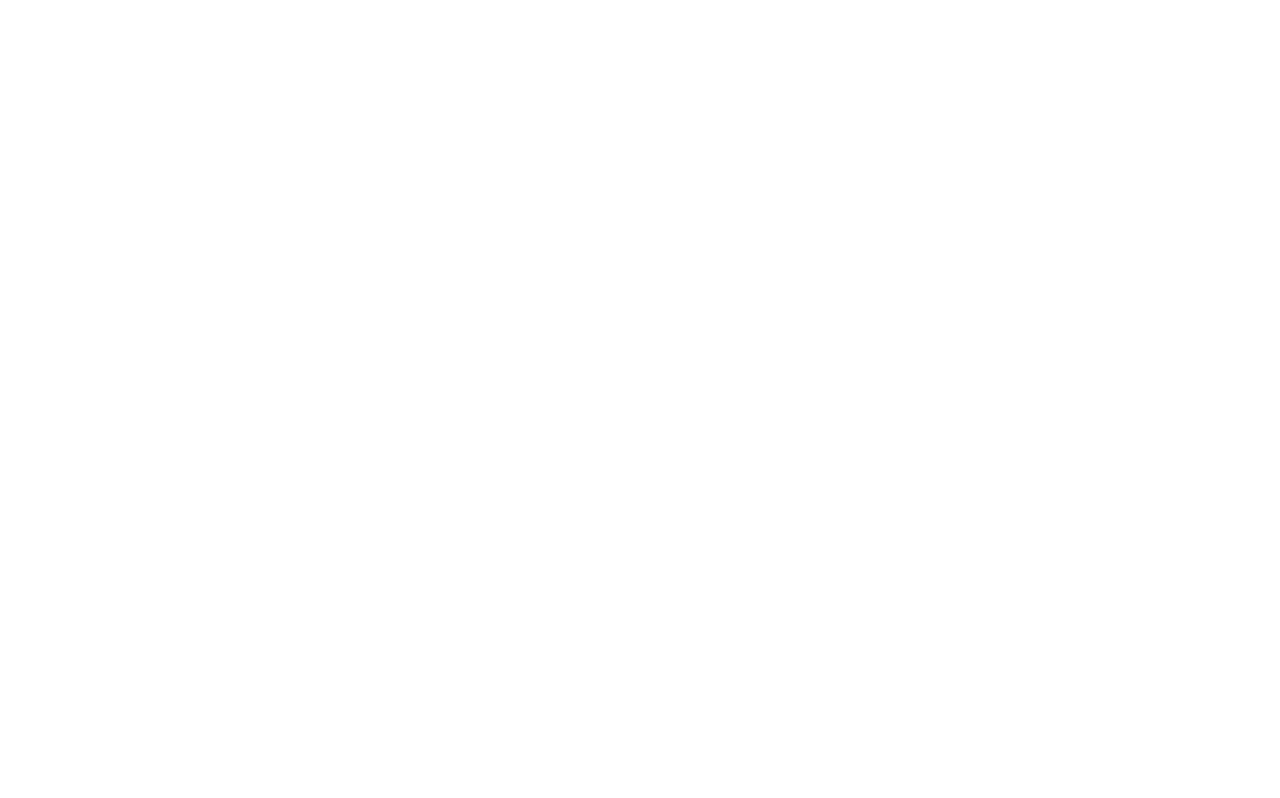
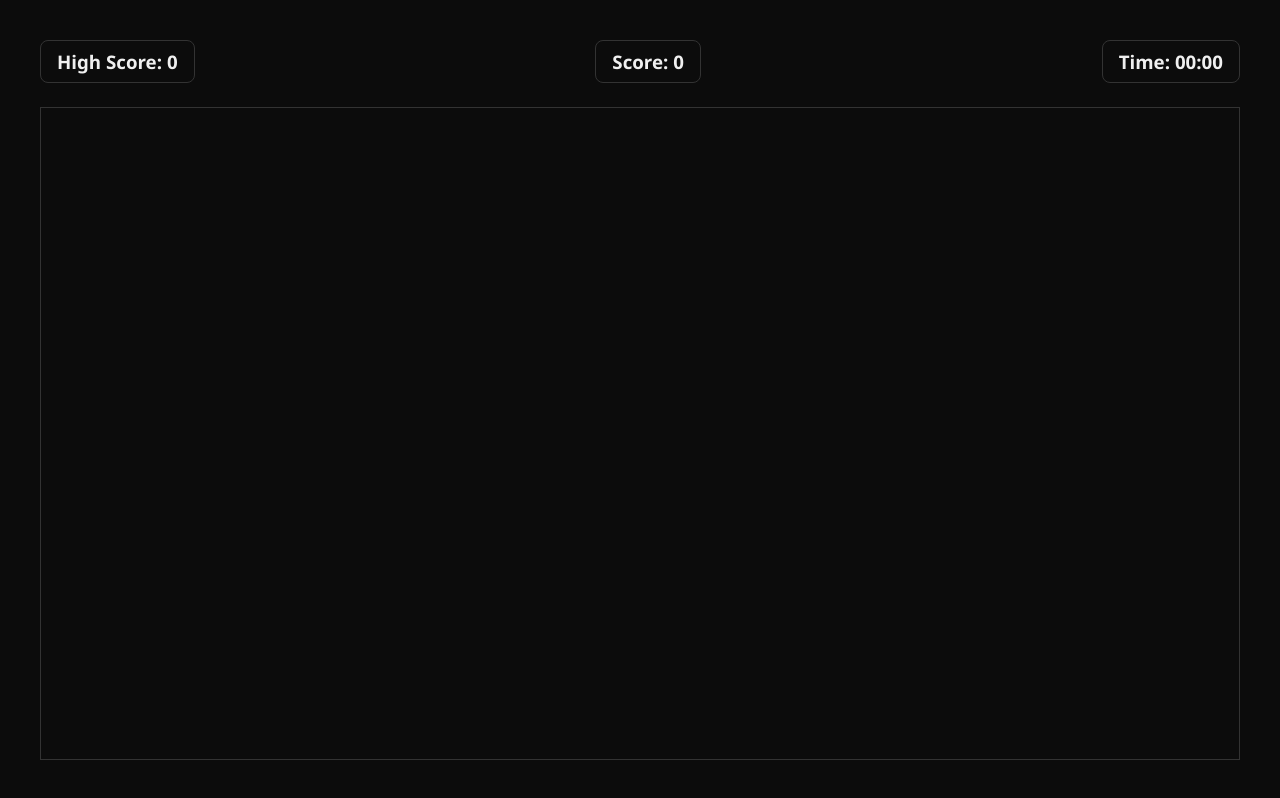
Before and after one commit to Yuvrajsinghko/Javascript-Domination, a plain HTML site: page SnakeGame/index.html in a window 1280 px wide. Drawn offline with Linux system fonts and the light colour scheme.

Commit message:
completes the desiging of the game board

```diff
--- a/SnakeGame/index.html
+++ b/SnakeGame/index.html
@@ -1,11 +1,27 @@
 <!DOCTYPE html>
 <html lang="en">
-<head>
-    <meta charset="UTF-8">
-    <meta name="viewport" content="width=device-width, initial-scale=1.0">
+  <head>
+    <meta charset="UTF-8" />
+    <meta name="viewport" content="width=device-width, initial-scale=1.0" />
+    <link rel="stylesheet" href="./stylee.css" />
     <title>Snake Game</title>
-</head>
-<body>
-
-</body>
+  </head>
+  <body>
+    <main>
+      <section>
+        <div class="infos">
+          <div class="info">
+            <h3>High Score: <span id="high-score">0</span></h3>
+          </div>
+          <div class="info">
+            <h3>Score: <span id="score">0</span></h3>
+          </div>
+          <div class="info">
+            <h3>Time: <span id="time">00:00</span></h3>
+          </div>
+        </div>
+        <div class="board"></div>
+      </section>
+    </main>
+  </body>
 </html>
--- a/SnakeGame/stylee.css
+++ b/SnakeGame/stylee.css
@@ -1,11 +1,86 @@
-*{
-    margin: 0;
-    padding: 0;
-    box-sizing: border-box;
+* {
+  margin: 0;
+  padding: 0;
+  box-sizing: border-box;
 }
 
-html,body{
-    height: 100%;
-    width: 100%;
-    font-family: 'Segoe UI', Tahoma, Geneva, Verdana, sans-serif;
+html,
+body {
+  height: 100%;
+  width: 100%;
+  font-family: "Segoe UI", Tahoma, Geneva, Verdana, sans-serif;
 }
+
+:root {
+  --bg--primary-color: #0c0c0c;
+  --text-primary-color: #f0f0f0;
+
+  /* Spacing Color */
+  --space-xs: 4px;
+  --space-sm: 8px;
+  --space-md: 16px;
+  --space-lg: 24px;
+  --space-xl: 32px;
+  --space-2xl: 40px;
+  --space-3xl: 48px;
+
+  /* Border colors */
+
+  --border-primary-color: #333333;
+
+  /* Border radius */
+  --border-radius-xs: 4px;
+  --border-radius-sm: 8px;
+  --border-radius-md: 16px;
+  --border-radius-lg: 24px;
+  --border-radius-xl: 32px;
+  --border-radius-2xl: 40px;
+  --border-radius-3xl: 48px;
+}
+
+html {
+  background-color: var(--bg--primary-color);
+  color: var(--text-primary-color);
+}
+
+main,
+section {
+  height: 100%;
+  width: 100%;
+}
+section {
+  display: flex;
+  flex-direction: column;
+  height: 100%;
+  padding: var(--space-2xl);
+  gap: var(--space-lg);
+}
+
+section .infos {
+  width: 100%;
+  display: flex;
+  justify-content: space-between;
+}
+
+.info {
+  padding: var(--space-sm) var(--space-md);
+  border: 1px solid var(--border-primary-color);
+  border-radius: var(--border-radius-sm);
+}
+
+
+.board{
+    border:1px solid var(--border-primary-color);
+    flex-grow: 1;
+    display: grid;
+    grid-template-columns: repeat(auto-fill,30px);
+    grid-template-rows: repeat(auto-fill,30px);
+}
+
+.block{
+    width: 30px;
+    height: 30px;
+    border: 1px solid var(--border-primary-color);
+
+
+}
```
